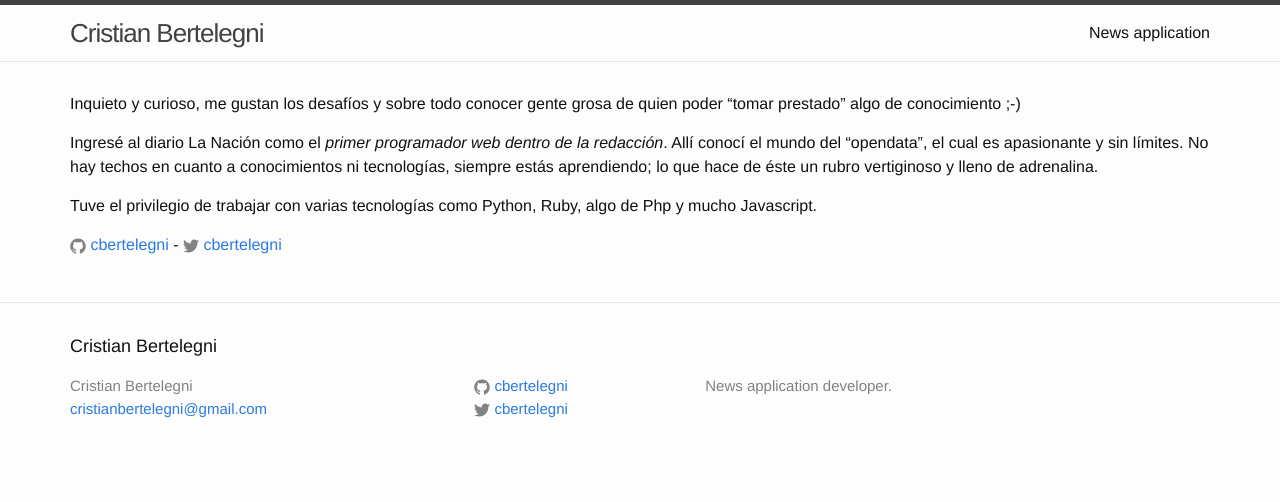
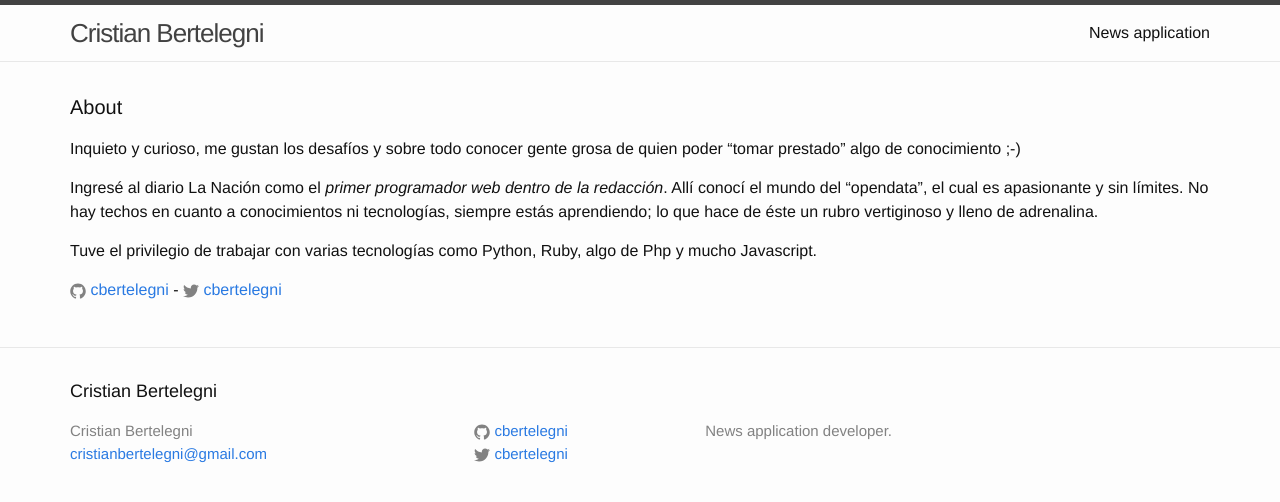
Before and after one commit to cbertelegni/cbertelegni, a Jekyll site: the page built from index.html, in a window 1280 px wide. Shown: the top 502 px of the page. Built offline with Jekyll 4.4.1, drawn with Linux system fonts in a browser that asks for light colours.

Commit message:
Update index.html

```diff
--- a/index.html
+++ b/index.html
@@ -1,6 +1,7 @@
 ---
 layout: default
 ---
+<h1 class="page-heading">About</h1>
 
 <div class="home">
 <p>
```
